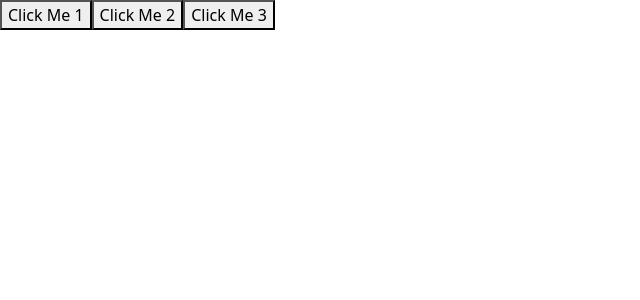
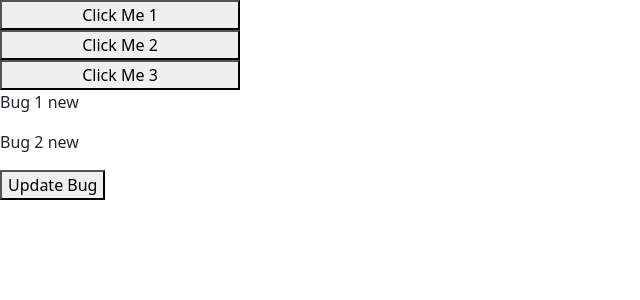
Before and after one commit to KlydeKun/react-app, a React (Vite) app: page / in a window 1280 px wide. Shown: the top 300 px of the page, without its empty margins (0-640 px from the left). Built offline with nearby package versions, Linux system fonts and the light colour scheme.

Commit message:
Simplifying update logic with Immer

```diff
--- a/package.json
+++ b/package.json
@@ -10,6 +10,7 @@
   },
   "dependencies": {
     "bootstrap": "^5.2.3",
+    "immer": "^9.0.19",
     "react": "^18.2.0",
     "react-dom": "^18.2.0"
   },
--- a/src/App.tsx
+++ b/src/App.tsx
@@ -1,5 +1,6 @@
 import "./App.css";
 import Alert from "./components/Alert";
+import BugUpdate from "./components/BugUpdate";
 import Button from "./components/Button";
 import Click from "./components/Click";
 import ListGroup from "./components/ListGroup";
@@ -25,6 +26,7 @@ function App() {
         My Button
       </Button> */}
       <Click />
+      <BugUpdate />
     </>
   );
 }
--- /dev/null
+++ b/src/components/BugUpdate.tsx
@@ -0,0 +1,31 @@
+import produce from "immer";
+import React, { useState } from "react";
+
+const BugUpdate = () => {
+  const [bugs, setBugs] = useState([
+    { id: 1, title: "Bug 1", fixed: false },
+    { id: 2, title: "Bug 2", fixed: false },
+  ]);
+
+  const handleClick = () => {
+    setBugs(
+      produce((draft) => {
+        const bug = draft.find((bug) => bug.id === 1);
+        if (bug) bug.fixed = true;
+      })
+    );
+  };
+
+  return (
+    <div>
+      {bugs.map((bug) => (
+        <p key={bug.id}>
+          {bug.title} {bug.fixed ? "fixed" : "new"}
+        </p>
+      ))}
+      <button onClick={handleClick}>Update Bug</button>
+    </div>
+  );
+};
+
+export default BugUpdate;
--- a/src/components/Click.tsx
+++ b/src/components/Click.tsx
@@ -1,3 +1,4 @@
+import produce from "immer";
 import React, { useState } from "react";
 
 const Click = () => {
@@ -24,7 +25,7 @@ const Click = () => {
   };
 
   return (
-    <div>
+    <div style={{ display: "flex", flexDirection: "column", width: "15rem" }}>
       <button onClick={firstClick}>Click Me 1</button>
       <button onClick={secondClick}>Click Me 2</button>
       <button onClick={thirdleClick}>Click Me 3</button>
```
Also changed, not shown: 1 other file (tests, documents, lock files or other folders).
